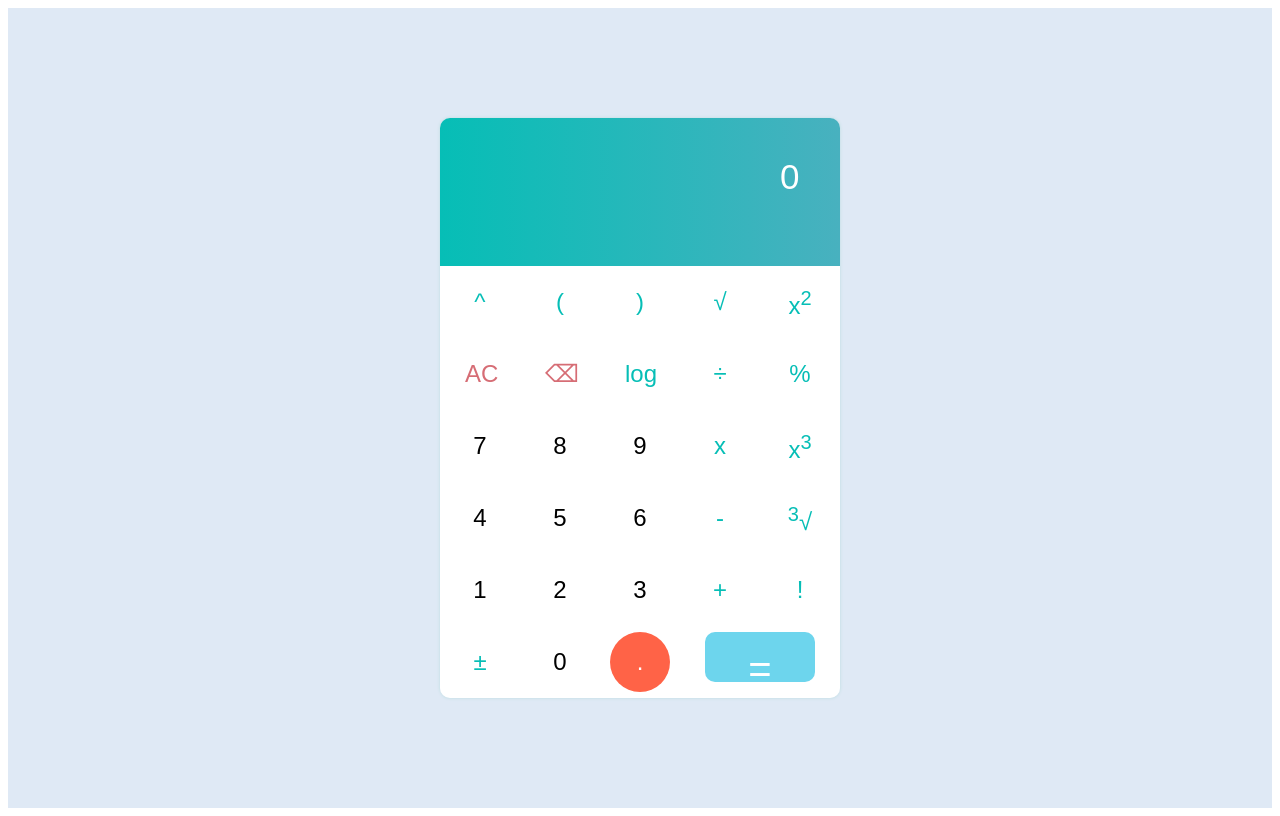
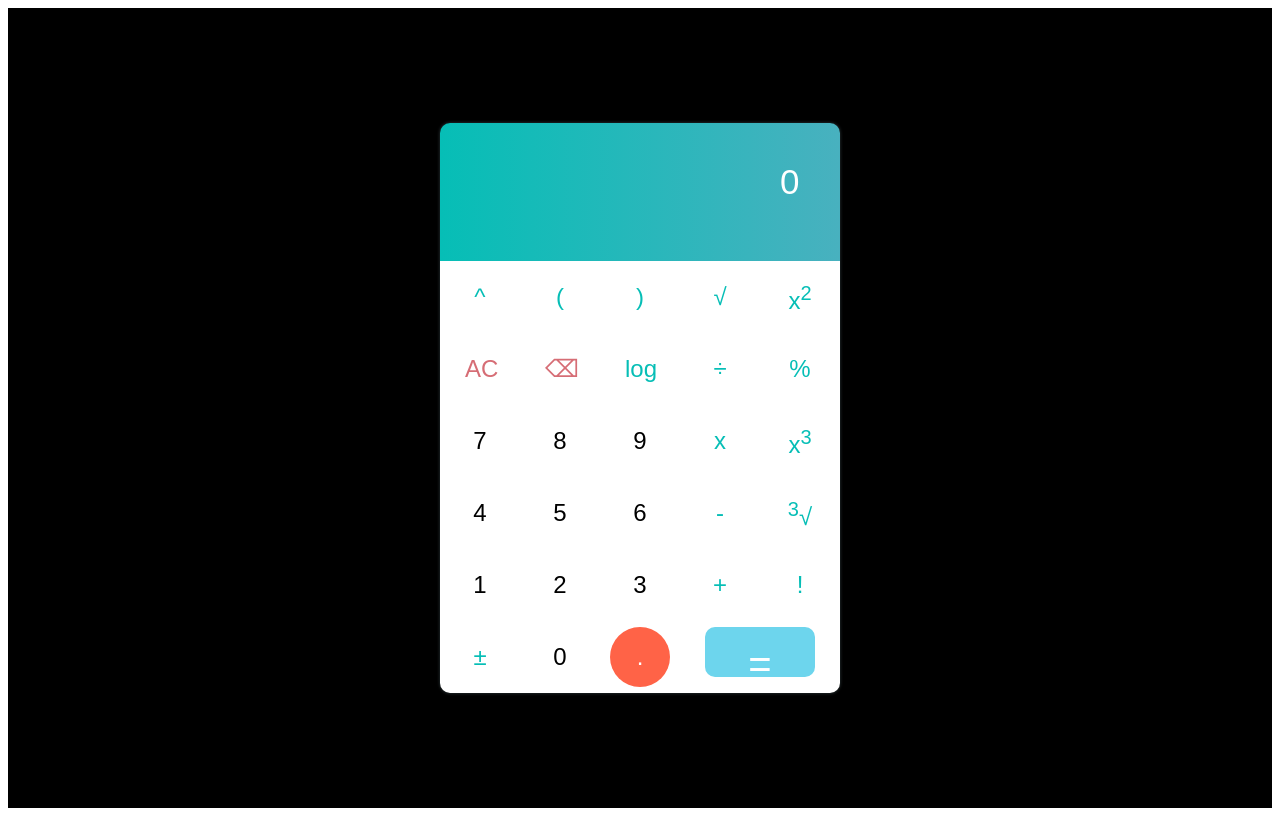
Before and after one commit to websitedsigns/Calculator-App, a React (Create React App) app: page / in a window 1280 px wide. Built offline with nearby package versions, Linux system fonts and the light colour scheme.

Commit message:
black background instead of white

```diff
--- a/src/components/styles/Calculator.css
+++ b/src/components/styles/Calculator.css
@@ -1,5 +1,5 @@
 .container {
-  background-color: #dfe9f5;
+  background-color:black;
   min-height: 100vh;
   min-width: 100%;
   display: flex;
@@ -9,7 +9,7 @@
 
 .main {
   border: 0px;
-  box-shadow: 0px 0px 3px 0.5px #c4e0e5;
+  box-shadow: 0px 0px 3px 0.5px #252e30;
   border-radius: 10px;
   max-width: 500px;
 }
--- a/src/components/styles/Display.css
+++ b/src/components/styles/Display.css
@@ -4,6 +4,7 @@
   padding: 10px;
   padding-bottom: 20px;
   background: linear-gradient(90deg, #06beb6, #48b1bf 100%);
+
 }
 
 @media (min-width: 800px) {
@@ -27,6 +28,7 @@
   color: white;
   border: 0px;
   letter-spacing: 1.5px;
+
 }
 
 .input {
--- a/src/index.css
+++ b/src/index.css
@@ -9,7 +9,8 @@ button {
 }
 input {
   display: block;
-  margin-bottom: 20px;
+  margin-bottom: 10px;
+  border-color: black;
 }
 button {
   border: 1px solid gray;
```
